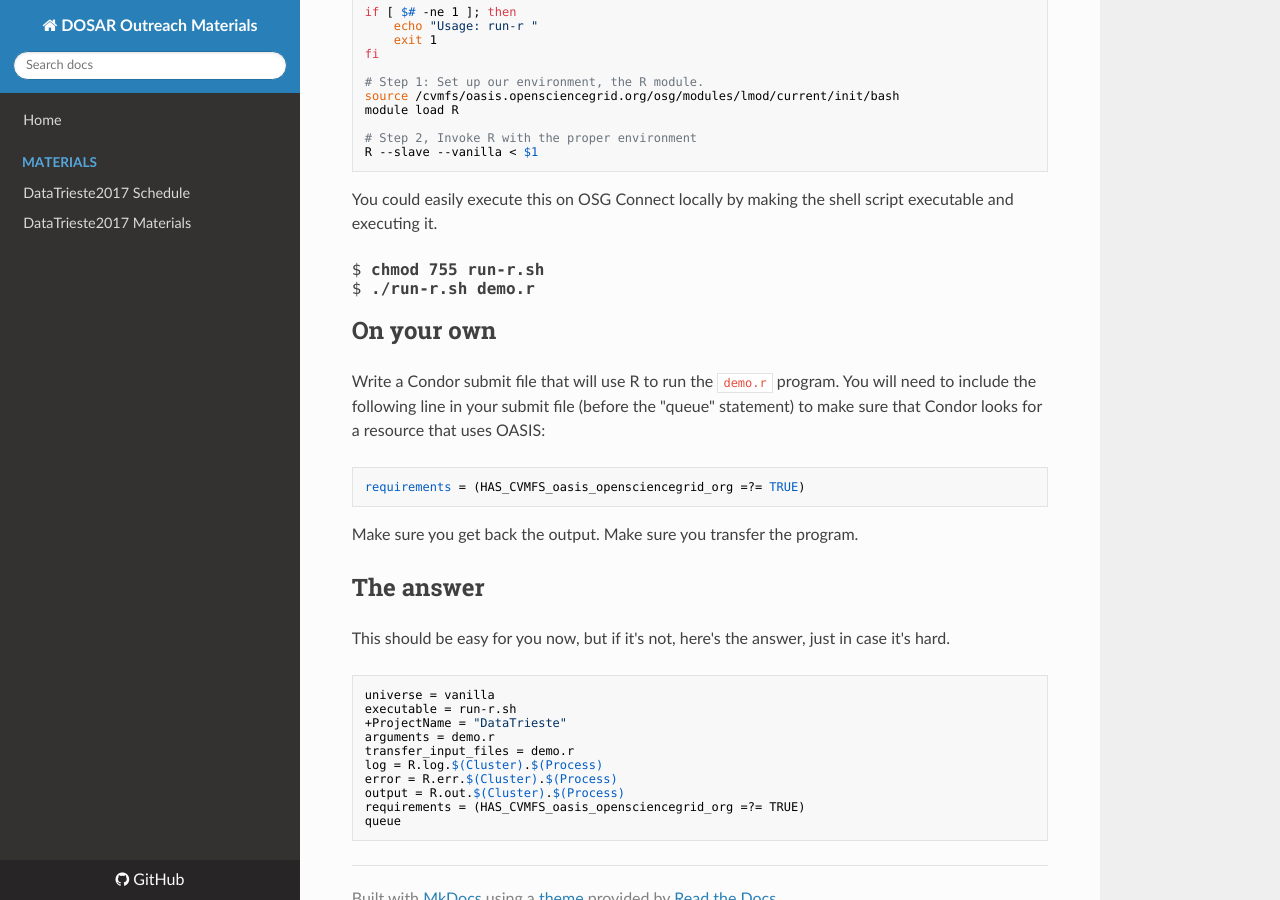
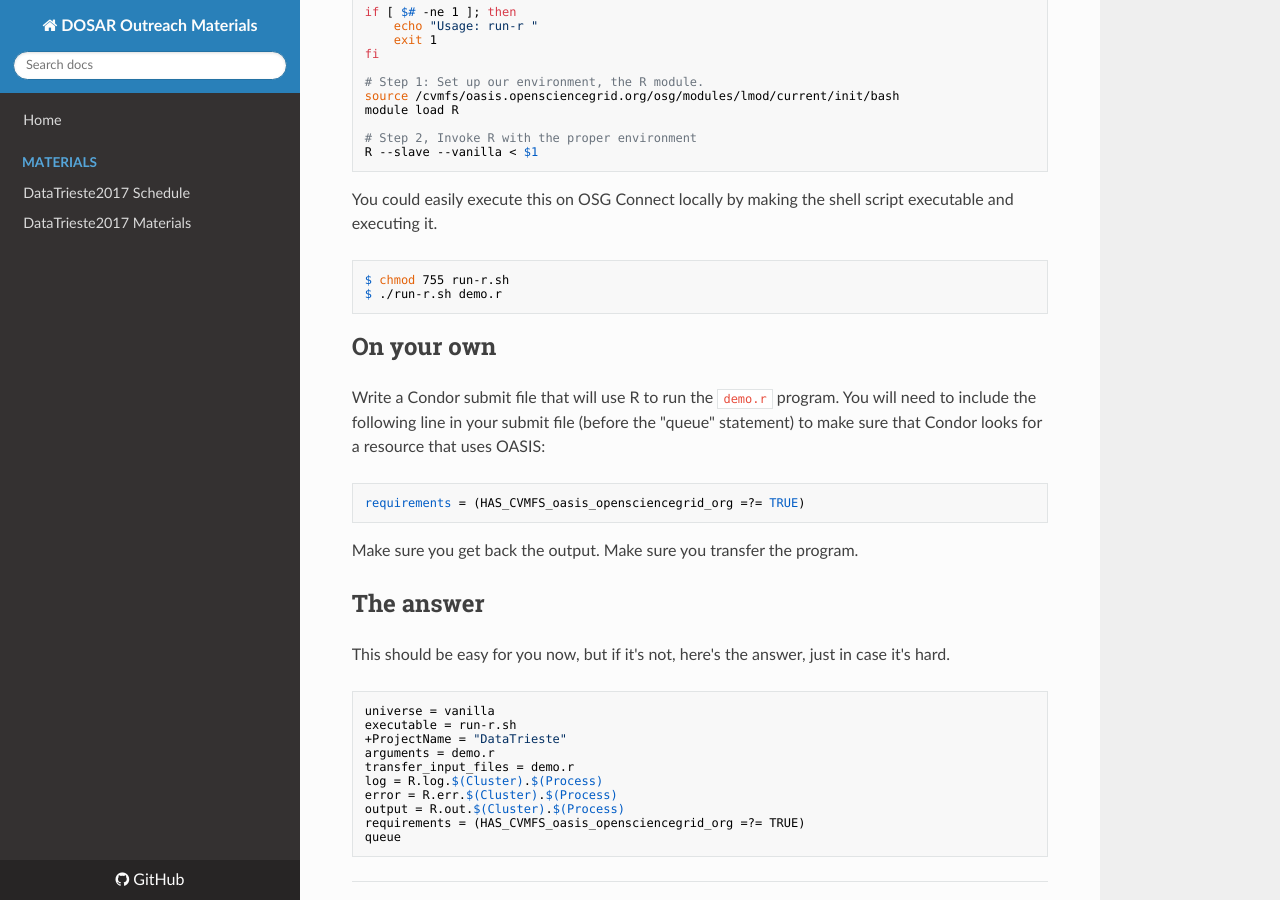
Before and after one commit to opensciencegrid/dosar, an MkDocs documentation site: the page built from docs/Materials/06-RJob.md, in a window 1280 px wide and 900 px high, scrolled down 2594 px. Built offline with MkDocs 1.6.1, drawn with Linux system fonts in a browser that asks for light colours; nearby versions of some CDN libraries; old or Windows-style settings are respelled for this version of MkDocs.

Commit message:
Update 06-RJob.md

````diff
--- a/docs/Materials/06-RJob.md
+++ b/docs/Materials/06-RJob.md
@@ -98,10 +98,10 @@ R --slave --vanilla < $1
 
 You could easily execute this on OSG Connect locally by making the shell script executable and executing it.
 
-<pre>
-$ <b>chmod 755 run-r.sh</b>
-$ <b>./run-r.sh demo.r</b>
-</pre>
+```
+$ chmod 755 run-r.sh
+$ ./run-r.sh demo.r
+```
 
 ## On your own
 Write a Condor submit file that will use R to run the `demo.r` program. You will need to include the following line in your submit file (before the "queue" statement) to make sure that Condor looks for a resource that uses OASIS:
````
